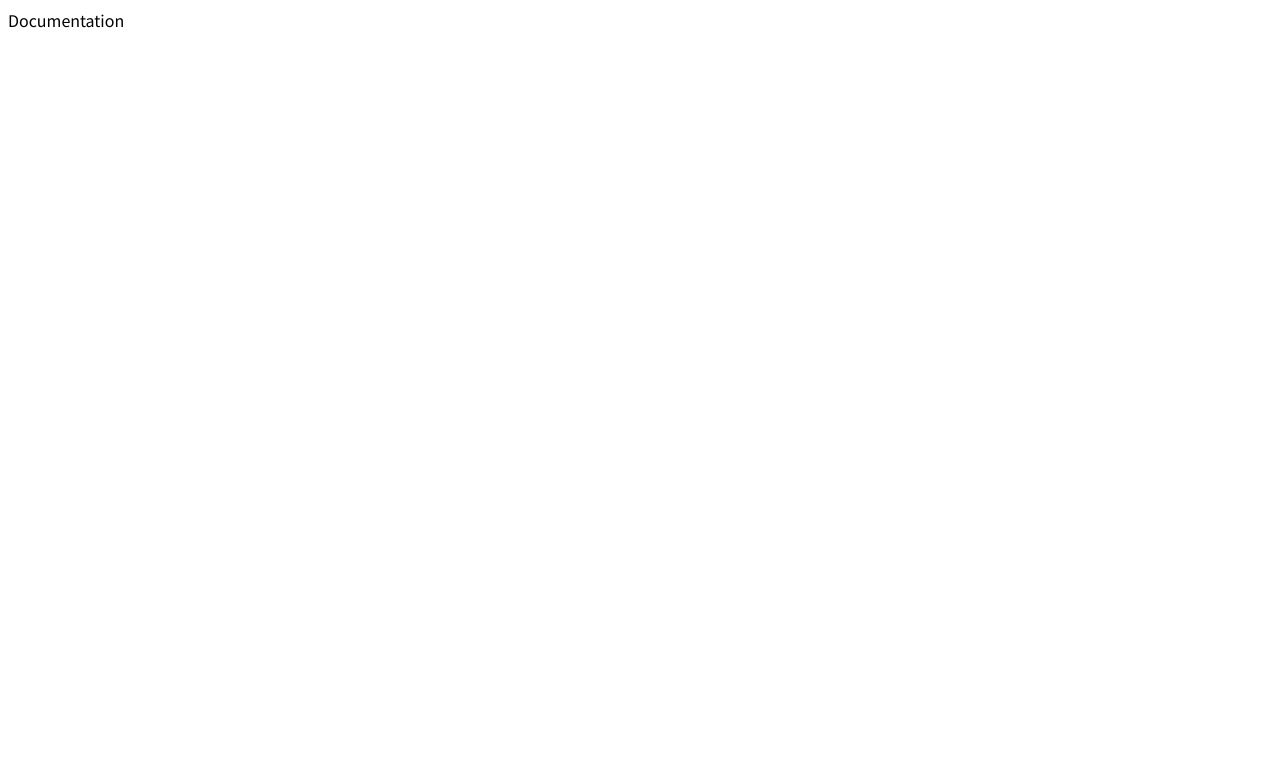
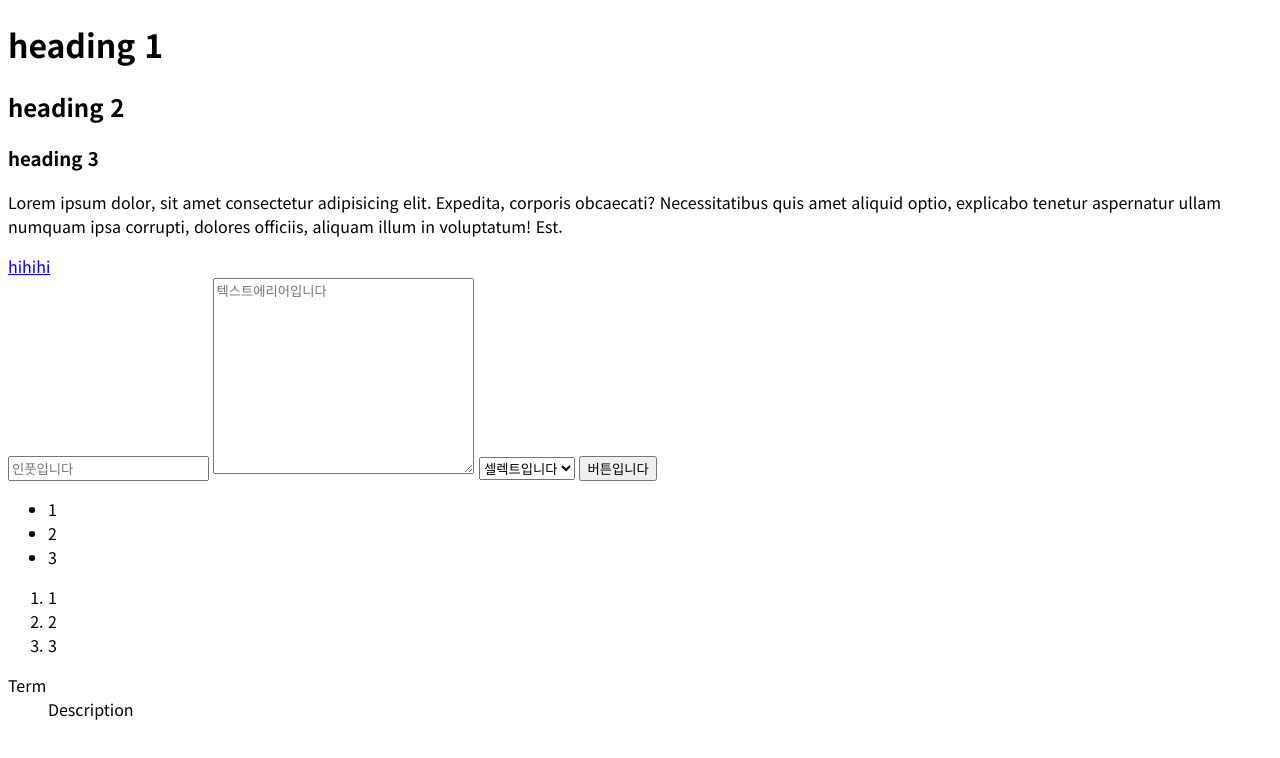
Before and after one commit to sehun21/Study-UI, a website: page index.html in a window 1280 px wide. Drawn offline with Linux system fonts and the light colour scheme.

Commit message:
fea) html test 코드 추가

```diff
--- a/index.html
+++ b/index.html
@@ -21,7 +21,45 @@
 </head>
 
 <body>
-  Documentation
+  <h1>heading 1</h1>
+  <h2>heading 2</h2>
+  <h3>heading 3</h3>
+  <p>
+    Lorem ipsum dolor, sit amet consectetur adipisicing elit. Expedita,
+    corporis obcaecati? Necessitatibus quis amet aliquid optio, explicabo
+    tenetur aspernatur ullam numquam ipsa corrupti, dolores officiis, aliquam
+    illum in voluptatum! Est.
+  </p>
+  <a href="hihi">hihihi</a>
+
+  <div>
+    <input type="text" placeholder="인풋입니다" />
+    <textarea cols="30" rows="10" placeholder="텍스트에리어입니다"></textarea>
+    <select>
+      <option value="0">셀렉트입니다</option>
+    </select>
+    <button type="button">버튼입니다</button>
+  </div>
+
+  <ul>
+    <li>1</li>
+    <li>2</li>
+    <li>3</li>
+  </ul>
+
+  <ol>
+    <li>1</li>
+    <li>2</li>
+    <li>3</li>
+  </ol>
+
+  <dl>
+    <dt>Term</dt>
+    <dd>Description</dd>
+  </dl>
+
+  <i class="ic-community"></i>
+  <i class="ic-search" aria-label="검색"></i>
 </body>
 
 </html>
```
